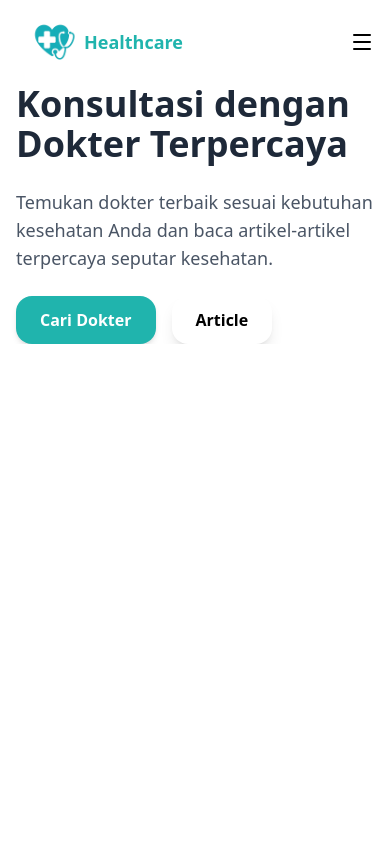
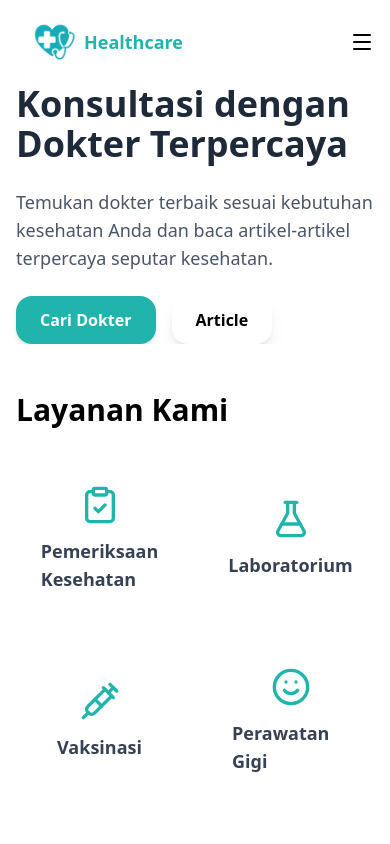
Before and after one commit to bransyahtan/healthcare, a Next.js app: page / in a window 390 px wide. Shown: the top 844 px of the page. Built offline with nearby package versions, Linux system fonts and the light colour scheme.

Commit message:
create service section

```diff
--- a/package.json
+++ b/package.json
@@ -13,7 +13,7 @@
     "clsx": "^2.1.1",
     "lottie-react": "^2.4.1",
     "lucide-react": "^0.543.0",
-    "motion": "^12.23.12",
+    "motion": "^12.23.19",
     "next": "15.5.3",
     "react": "19.1.0",
     "react-dom": "19.1.0",
--- a/src/app/page.tsx
+++ b/src/app/page.tsx
@@ -1,11 +1,13 @@
 "use client";
 
 import HeroSection from "@/components/pages/home/HeroSection";
+import ServiceSection from "@/components/pages/home/ServiceSection";
 
 export default function Home() {
   return (
     <main>
       <HeroSection />
+      <ServiceSection />
     </main>
   );
 }
--- /dev/null
+++ b/src/components/pages/home/ServiceSection.tsx
@@ -0,0 +1,62 @@
+"use client";
+
+import {
+  ClipboardCheck,
+  FlaskConical,
+  MoreHorizontal,
+  Smile,
+  Syringe,
+} from "lucide-react";
+import Link from "next/link";
+
+const ServiceSection = () => {
+  const items = [
+    {
+      title: "Pemeriksaan Kesehatan",
+      icon: ClipboardCheck,
+      link: "#",
+    },
+    {
+      title: "Laboratorium",
+      icon: FlaskConical,
+      link: "#",
+    },
+    {
+      title: "Vaksinasi",
+      icon: Syringe,
+      link: "#",
+    },
+    {
+      title: "Perawatan Gigi",
+      icon: Smile,
+      link: "#",
+    },
+    {
+      title: "Layanan Lainnya",
+      icon: MoreHorizontal,
+      link: "/services",
+    },
+  ];
+
+  return (
+    <section className="responsive-container py-12">
+      <h2 className="text-3xl font-bold text-black mb-8">Layanan Kami</h2>
+      <div className="grid grid-cols-2 md:grid-cols-5 gap-6">
+        {items.map((item, idx) => (
+          <Link
+            href={item.link}
+            key={idx}
+            className="flex flex-col items-center justify-center p-6 bg-white rounded-2xl border border-transparent hover:border-primarygreen transition"
+          >
+            <item.icon className="w-10 h-10 text-primarygreen mb-3" />
+            <span className="text-lg font-semibold text-gray-700">
+              {item.title}
+            </span>
+          </Link>
+        ))}
+      </div>
+    </section>
+  );
+};
+
+export default ServiceSection;
--- /dev/null
+++ b/src/components/ui/card-hover-effect.tsx
@@ -0,0 +1,111 @@
+import { cn } from "@/lib/utils";
+import { AnimatePresence, motion } from "motion/react";
+
+import { useState } from "react";
+
+export const HoverEffect = ({
+  items,
+  className,
+}: {
+  items: {
+    title: string;
+    description: string;
+    link: string;
+  }[];
+  className?: string;
+}) => {
+  let [hoveredIndex, setHoveredIndex] = useState<number | null>(null);
+
+  return (
+    <div
+      className={cn(
+        "grid grid-cols-1 md:grid-cols-2  lg:grid-cols-3  py-10",
+        className
+      )}
+    >
+      {items.map((item, idx) => (
+        <a
+          href={item?.link}
+          key={`${item?.link}-${idx}`}
+          className="relative group  block p-2 h-full w-full"
+          onMouseEnter={() => setHoveredIndex(idx)}
+          onMouseLeave={() => setHoveredIndex(null)}
+        >
+          <AnimatePresence>
+            {hoveredIndex === idx && (
+              <motion.span
+                className="absolute inset-0 h-full w-full bg-primarygreen/20 block rounded-3xl"
+                layoutId="hoverBackground"
+                initial={{ opacity: 0 }}
+                animate={{
+                  opacity: 1,
+                  transition: { duration: 0.15 },
+                }}
+                exit={{
+                  opacity: 0,
+                  transition: { duration: 0.15, delay: 0.2 },
+                }}
+              />
+            )}
+          </AnimatePresence>
+          <Card>
+            <CardTitle>{item.title}</CardTitle>
+            <CardDescription>{item.description}</CardDescription>
+          </Card>
+        </a>
+      ))}
+    </div>
+  );
+};
+
+export const Card = ({
+  className,
+  children,
+}: {
+  className?: string;
+  children: React.ReactNode;
+}) => {
+  return (
+    <div
+      className={cn(
+        "rounded-2xl h-full w-full p-4 overflow-hidden bg-white border border-primarygreen relative z-20",
+        className
+      )}
+    >
+      <div className="relative z-50">
+        <div className="p-4">{children}</div>
+      </div>
+    </div>
+  );
+};
+export const CardTitle = ({
+  className,
+  children,
+}: {
+  className?: string;
+  children: React.ReactNode;
+}) => {
+  return (
+    <h4 className={cn("text-black font-bold tracking-wide mt-4", className)}>
+      {children}
+    </h4>
+  );
+};
+export const CardDescription = ({
+  className,
+  children,
+}: {
+  className?: string;
+  children: React.ReactNode;
+}) => {
+  return (
+    <p
+      className={cn(
+        "mt-8 text-zinc-600 tracking-wide leading-relaxed text-sm",
+        className
+      )}
+    >
+      {children}
+    </p>
+  );
+};
```
Also changed, not shown: 1 other file (tests, documents, lock files or other folders).
